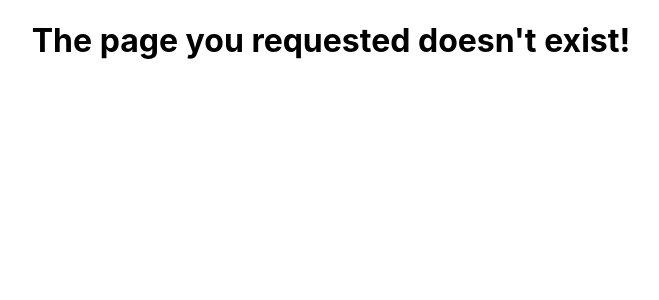
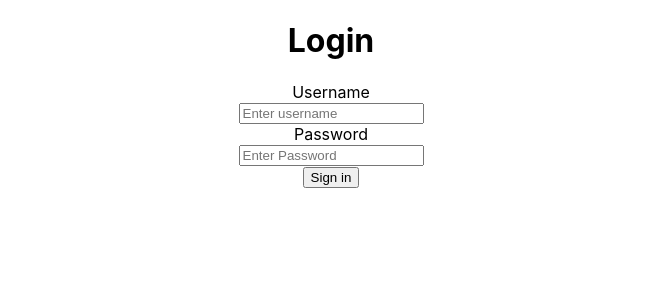
Before and after one commit to DanielField/social-network-frontend, a React (Create React App) app: page /login in a window 1280 px wide. Shown: the top 300 px of the page, without its empty margins (309-968 px from the left). Built offline with nearby package versions, Linux system fonts and the light colour scheme.

Commit message:
Login page

```diff
--- a/package.json
+++ b/package.json
@@ -28,5 +28,6 @@
       "last 1 firefox version",
       "last 1 safari version"
     ]
-  }
+  },
+  "proxy": "http://localhost:3001"
 }
--- a/src/App.js
+++ b/src/App.js
@@ -4,6 +4,7 @@ import './App.css';
 
 /* Components */
 import PageNotFound from './components/PageNotFound';
+import Login from './components/login/Login';
 
 function App() {
     return (
@@ -11,8 +12,8 @@ function App() {
             <div className="App">
                 <div className="container">
                     <Switch>
+                        <Route exact path="/login" component={Login} />
                         {/* <Route exact path="/register" component={Register} />
-                        <Route exact path="/login" component={Login} />
                         <Route exact path="/profile" component={Profile} />
                         <Route exact path="/logout" component={Logout} />
                         <Route exact path="/" component={Home} /> */}
--- /dev/null
+++ b/src/components/login/Login.js
@@ -0,0 +1,91 @@
+import React, { Component } from 'react';
+import Strings from '../../strings';
+
+class Login extends Component {
+    constructor() {
+        super();
+
+        this.state = {
+            username: '',
+            password: ''
+        };
+
+        this.onChange = this.onChange.bind(this);
+        this.onSubmit = this.onSubmit.bind(this);
+    }
+
+    onChange(e) {
+        this.setState({ [e.target.name]: e.target.value });
+    }
+
+    onSubmit(e) {
+        e.preventDefault();
+
+        const creds = {
+            username: this.state.username,
+            password: this.state.password
+        };
+
+        fetch(Strings.PROXY + Strings.ROUTE_LOGIN, {
+            method: 'post',
+            mode: 'cors',
+            headers: { 'Content-Type': 'application/json' },
+            body: JSON.stringify(creds)
+        }).then(response => response.json()).then(data => {
+            if (data.usertoken !== undefined) {
+                localStorage.setItem('usertoken', data.usertoken);
+                this.props.history.push(Strings.ROUTE_HOME);
+            } else {
+                document.getElementById('status').innerText = "Invalid username and/or password.";
+            }
+        }).catch(() => {
+            document.getElementById('status').innerText = "There was an error while attempting to login.";
+        });
+    }
+
+    render() {
+        return (
+            <div>
+                <form noValidate onSubmit={this.onSubmit} className="auth-form">
+                    <h1 className="form-title">Login</h1>
+                    <div className="form-row">
+                        <div className="col-25">
+                            <label htmlFor="username" className="form-label">Username</label>
+                        </div>
+                        <div className="col-75">
+                            <input type="username"
+                                className="form-input"
+                                name="username"
+                                placeholder="Enter username"
+                                value={this.state.username}
+                                onChange={this.onChange}
+                            />
+                        </div>
+                    </div>
+                    <div className="form-row">
+                        <div className="col-25">
+                            <label htmlFor="password" className="form-label">Password</label>
+                        </div>
+                        <div className="col-75">
+                            <input type="password"
+                                className="form-input"
+                                name="password"
+                                placeholder="Enter Password"
+                                value={this.state.password}
+                                onChange={this.onChange}
+                            />
+                        </div>
+                    </div>
+                    <div className="form-row">
+                        <button type="submit" className="btn-big">Sign in</button>
+                    </div>
+                    <div className="form-row">
+                        <p id="status"></p>
+                    </div>
+                </form>
+            </div>
+        );
+    }
+}
+
+export default Login;
--- /dev/null
+++ b/src/strings.js
@@ -0,0 +1,9 @@
+
+const Strings = {
+    PROXY: "http://localhost:3001",
+    ROUTE_HOME: "/",
+    ROUTE_LOGIN: "/users/login",
+    ROUTE_REGISTER: "/users/register"
+}
+
+export default Strings;
```
